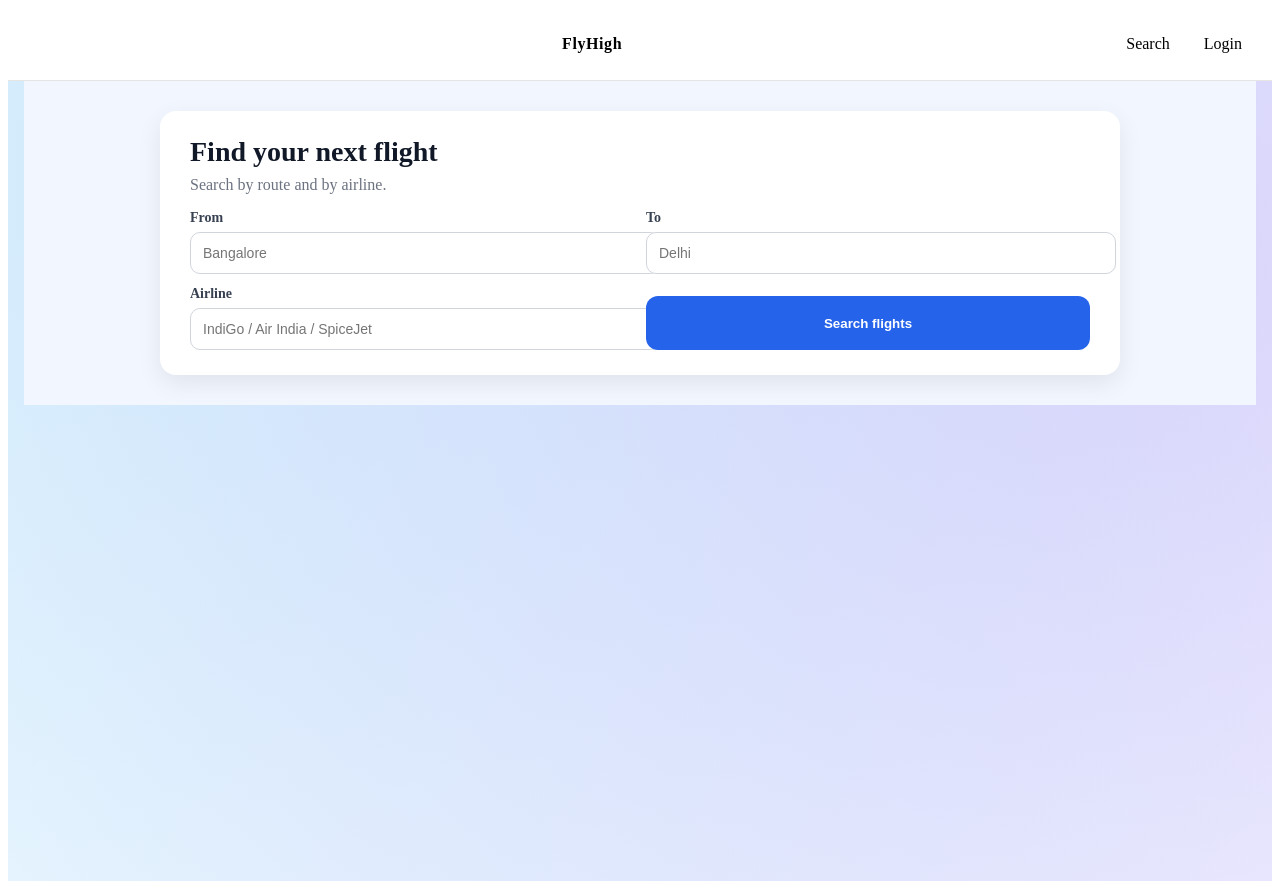
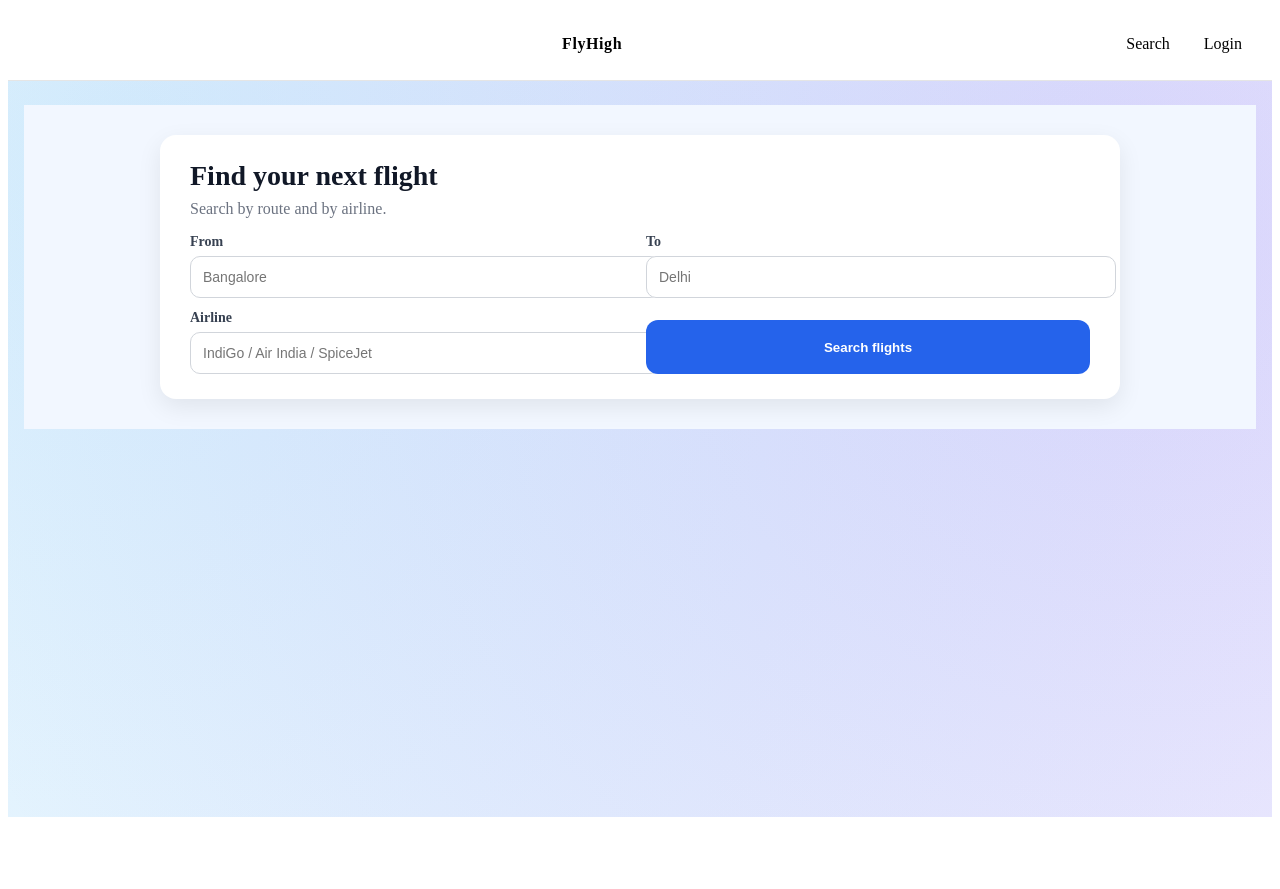
Before and after one commit to Sreenidhiangadi/FlightBooking_UI, an Angular app: page /flights in a window 1280 px wide. After the commit the page ends 825 px from the top, so only its background shows below. Built offline with nearby package versions, Linux system fonts and the light colour scheme.

Commit message:
modified app.css

```diff
--- a/src/app/app.css
+++ b/src/app/app.css
@@ -1,20 +1,27 @@
+html,
+body {
+  margin: 0;
+  padding: 0;
+  height: 100%;
+  overflow-x: hidden;
+  background: #f2f7ff;
+  font-family: system-ui, -apple-system, BlinkMacSystemFont, sans-serif;
+}
+
+/* Main content below navbar */
 .page {
-  display: flex;
-  flex-direction: column;
-  min-height: 100vh;
-  padding: 0 16px;
-  background: radial-gradient(circle at 10% 10%, rgba(76, 201, 240, 0.18) 0, transparent 100%),
-              radial-gradient(circle at 90% 20%, rgba(124, 58, 237, 0.18) 0, transparent 100%),
-              #f2f7ff;
-  background-repeat: no-repeat;
-  background-size: cover;
-  overflow: hidden;
+  min-height: calc(100vh - 64px);
+  padding: 24px 16px;
+  box-sizing: border-box;
+  background: radial-gradient(
+      circle at 10% 10%,
+      rgba(76, 201, 240, 0.18),
+      transparent
+    ),
+    radial-gradient(
+      circle at 90% 20%,
+      rgba(124, 58, 237, 0.18),
+      transparent
+    ),
+    #f2f7ff;
 }
-.auth-wrap {
-  display: flex;
-  justify-content: center;
-  align-items: center;
-  min-height: 100vh;
-  background: #f2f7ff;
-  padding: 0;
-}
```
